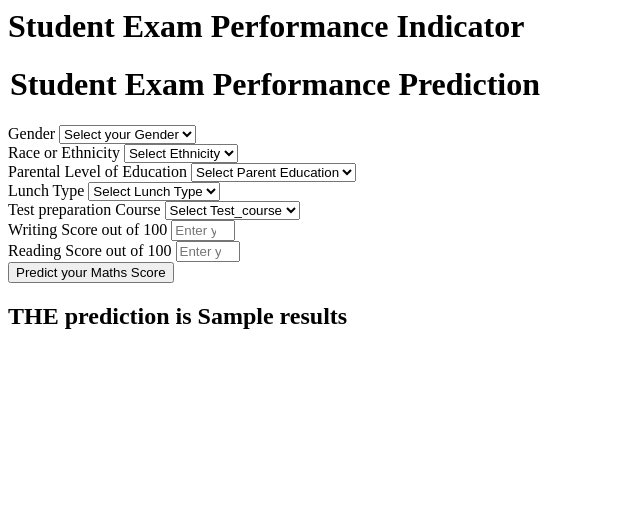
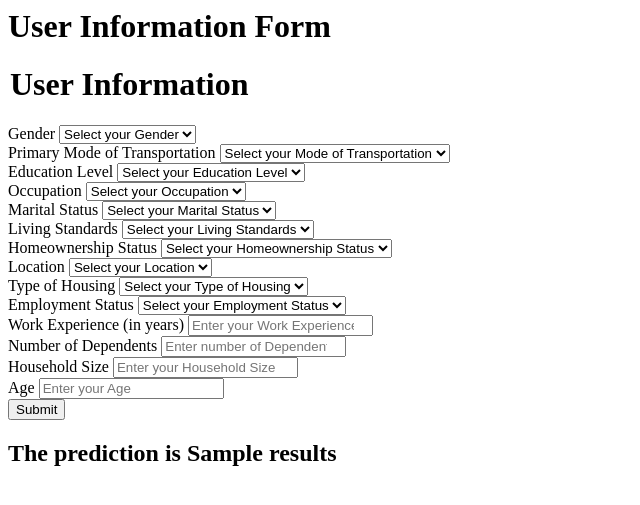
Before and after one commit to Shubham235Chandra/Incometric, a Flask app: template templates/home.html in a window 1280 px wide. Shown: the top 505 px of the page, without its empty margins (0-640 px from the left). Run offline with Flask 3, Linux system fonts and the light colour scheme; the template is opened without the code that fills it: most values are stand-ins (such as "Sample title", 1, 10 or a date in 2020); parts of the project's set-up code (start-up, migrations or seed data) failed here and were passed over.

Commit message:
HOME.HTML changed

```diff
--- a/templates/home.html
+++ b/templates/home.html
@@ -1,111 +1,126 @@
 <html>
 <body>
     <div class="login">
-       <h1>Student Exam Performance Indicator</h1>
+       <h1>User Information Form</h1>
 
        <form action="{{ url_for('predict_datapoint')}}" method="post">
         <h1>
-            <legend>Student Exam Performance Prediction</legend>
+            <legend>User Information</legend>
         </h1>
         <div class="mb-3">
             <label class="form-label">Gender</label>
-            <select class="form-control" name="gender" placeholder="Enter you Gender" required>
+            <select class="form-control" name="gender" required>
                 <option class="placeholder" selected disabled value="">Select your Gender</option>
-                <option value="male">
-                    Male
-                </option>
-                <option value="female">
-                    Female
-                </option>
+                <option value="Male">Male</option>
+                <option value="Female">Female</option>
             </select>
         </div>
         <div class="mb-3">
-            <label class="form-label">Race or Ethnicity</label>
-            <select class="form-control" name="ethnicity" placeholder="Enter you ethnicity" required>
-                <option class="placeholder" selected disabled value="">Select Ethnicity</option>
-                <option value="group A">
-                    Group A
-                </option>
-                <option value="group B">
-                    Group B
-                </option>
-                <option value="group C">
-                    Group C
-                </option>
-                <option value="group D">
-                    Group D
-                </option>
-                <option value="group E">
-                    Group E
-                </option>
+            <label class="form-label">Primary Mode of Transportation</label>
+            <select class="form-control" name="primary_mode_of_transportation" required>
+                <option class="placeholder" selected disabled value="">Select your Mode of Transportation</option>
+                <option value="Public transit">Public transit</option>
+                <option value="Biking">Biking</option>
+                <option value="Car">Car</option>
+                <option value="Walking">Walking</option>
             </select>
         </div>
         <div class="mb-3">
-            <label class="form-label">Parental Level of Education</label>
-            <select class="form-control" name="parental_level_of_education"
-                placeholder="Enter you Parent Education" required>
-                <option class="placeholder" selected disabled value="">Select Parent Education</option>
-                <option value="associate's degree">
-                    associate's degree
-                </option>
-                <option value="bachelor's degree">
-                    bachelor's degree
-                </option>
-                <option value="high school">
-                    high school
-                </option>
-                <option value="master's degree">
-                    master's degree
-                </option>
-                <option value="some college">
-                    some college
-                </option>
-                <option value="some high school">
-                    some high school
-                </option>
+            <label class="form-label">Education Level</label>
+            <select class="form-control" name="education_level" required>
+                <option class="placeholder" selected disabled value="">Select your Education Level</option>
+                <option value="Master's">Master's</option>
+                <option value="Bachelor's">Bachelor's</option>
+                <option value="High School">High School</option>
+                <option value="Doctorate">Doctorate</option>
             </select>
         </div>
         <div class="mb-3">
-            <label class="form-label">Lunch Type</label>
-            <select class="form-control" name="lunch" placeholder="Enter you Lunch" required>
-                <option class="placeholder" selected disabled value="">Select Lunch Type</option>
-                <option value="free/reduced">
-                    free/reduced
-                </option>
-                <option value="standard">
-                    standard
-                </option>
+            <label class="form-label">Occupation</label>
+            <select class="form-control" name="occupation" required>
+                <option class="placeholder" selected disabled value="">Select your Occupation</option>
+                <option value="Technology">Technology</option>
+                <option value="Finance">Finance</option>
+                <option value="Education">Education</option>
+                <option value="Healthcare">Healthcare</option>
+                <option value="Others">Others</option>
             </select>
         </div>
         <div class="mb-3">
-            <label class="form-label">Test preparation Course</label>
-            <select class="form-control" name="test_preparation_course" placeholder="Enter you Course"
-                required>
-                <option class="placeholder" selected disabled value="">Select Test_course</option>
-                <option value="none">
-                    None
-                </option>
-                <option value="completed">
-                    Completed
-                </option>
+            <label class="form-label">Marital Status</label>
+            <select class="form-control" name="marital_status" required>
+                <option class="placeholder" selected disabled value="">Select your Marital Status</option>
+                <option value="Married">Married</option>
+                <option value="Single">Single</option>
+                <option value="Divorced">Divorced</option>
             </select>
         </div>
         <div class="mb-3">
-            <label class="form-label">Writing Score out of 100</label>
-            <input class="form-control" type="number" name="reading_score"
-                placeholder="Enter your Reading score" min='0' max='100' />
+            <label class="form-label">Living Standards</label>
+            <select class="form-control" name="living_standards" required>
+                <option class="placeholder" selected disabled value="">Select your Living Standards</option>
+                <option value="High">High</option>
+                <option value="Medium">Medium</option>
+                <option value="Low">Low</option>
+            </select>
         </div>
         <div class="mb-3">
-            <label class="form-label">Reading Score out of 100</label>
-            <input class="form-control" type="number" name="writing_score"
-                placeholder="Enter your Reading Score" min='0' max='100' />
+            <label class="form-label">Homeownership Status</label>
+            <select class="form-control" name="homeownership_status" required>
+                <option class="placeholder" selected disabled value="">Select your Homeownership Status</option>
+                <option value="Own">Own</option>
+                <option value="Rent">Rent</option>
+            </select>
         </div>
         <div class="mb-3">
-            <input class="btn btn-primary" type="submit" value="Predict your Maths Score" required />
+            <label class="form-label">Location</label>
+            <select class="form-control" name="location" required>
+                <option class="placeholder" selected disabled value="">Select your Location</option>
+                <option value="Urban">Urban</option>
+                <option value="Suburban">Suburban</option>
+                <option value="Rural">Rural</option>
+            </select>
+        </div>
+        <div class="mb-3">
+            <label class="form-label">Type of Housing</label>
+            <select class="form-control" name="type_of_housing" required>
+                <option class="placeholder" selected disabled value="">Select your Type of Housing</option>
+                <option value="Apartment">Apartment</option>
+                <option value="Single-family home">Single-family home</option>
+                <option value="Townhouse">Townhouse</option>
+            </select>
+        </div>
+        <div class="mb-3">
+            <label class="form-label">Employment Status</label>
+            <select class="form-control" name="employment_status" required>
+                <option class="placeholder" selected disabled value="">Select your Employment Status</option>
+                <option value="Full-time">Full-time</option>
+                <option value="Self-employed">Self-employed</option>
+                <option value="Part-time">Part-time</option>
+            </select>
+        </div>
+        <div class="mb-3">
+            <label class="form-label">Work Experience (in years)</label>
+            <input class="form-control" type="number" name="work_experience" min="0" required placeholder="Enter your Work Experience" />
+        </div>
+        <div class="mb-3">
+            <label class="form-label">Number of Dependents</label>
+            <input class="form-control" type="number" name="number_of_dependents" min="0" required placeholder="Enter number of Dependents" />
+        </div>
+        <div class="mb-3">
+            <label class="form-label">Household Size</label>
+            <input class="form-control" type="number" name="household_size" min="1" required placeholder="Enter your Household Size" />
+        </div>
+        <div class="mb-3">
+            <label class="form-label">Age</label>
+            <input class="form-control" type="number" name="age" min="0" required placeholder="Enter your Age" />
+        </div>
+        <div class="mb-3">
+            <input class="btn btn-primary" type="submit" value="Submit" />
         </div>
     </form>
     <h2>
-       THE  prediction is {{results}}
+       The prediction is {{results}}
     </h2>
    <body>
 </html>
```
